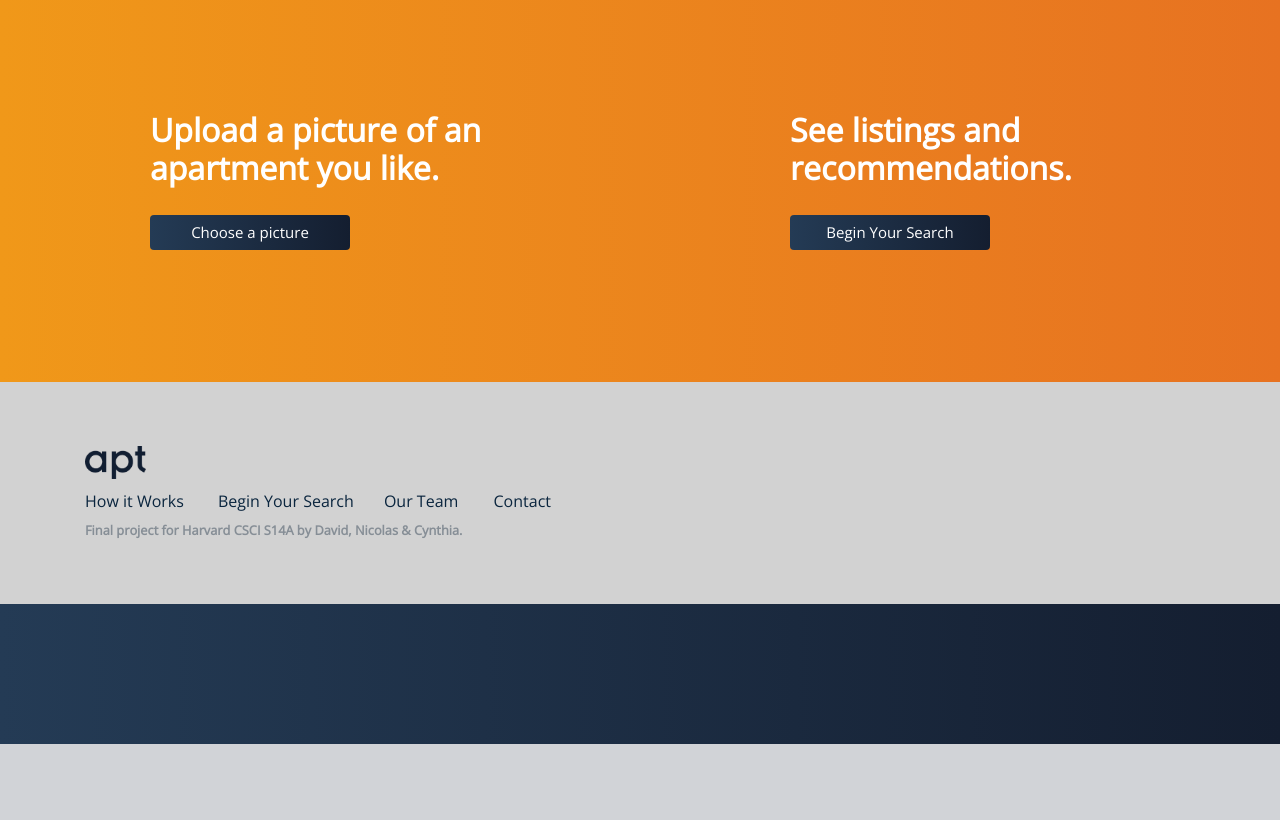
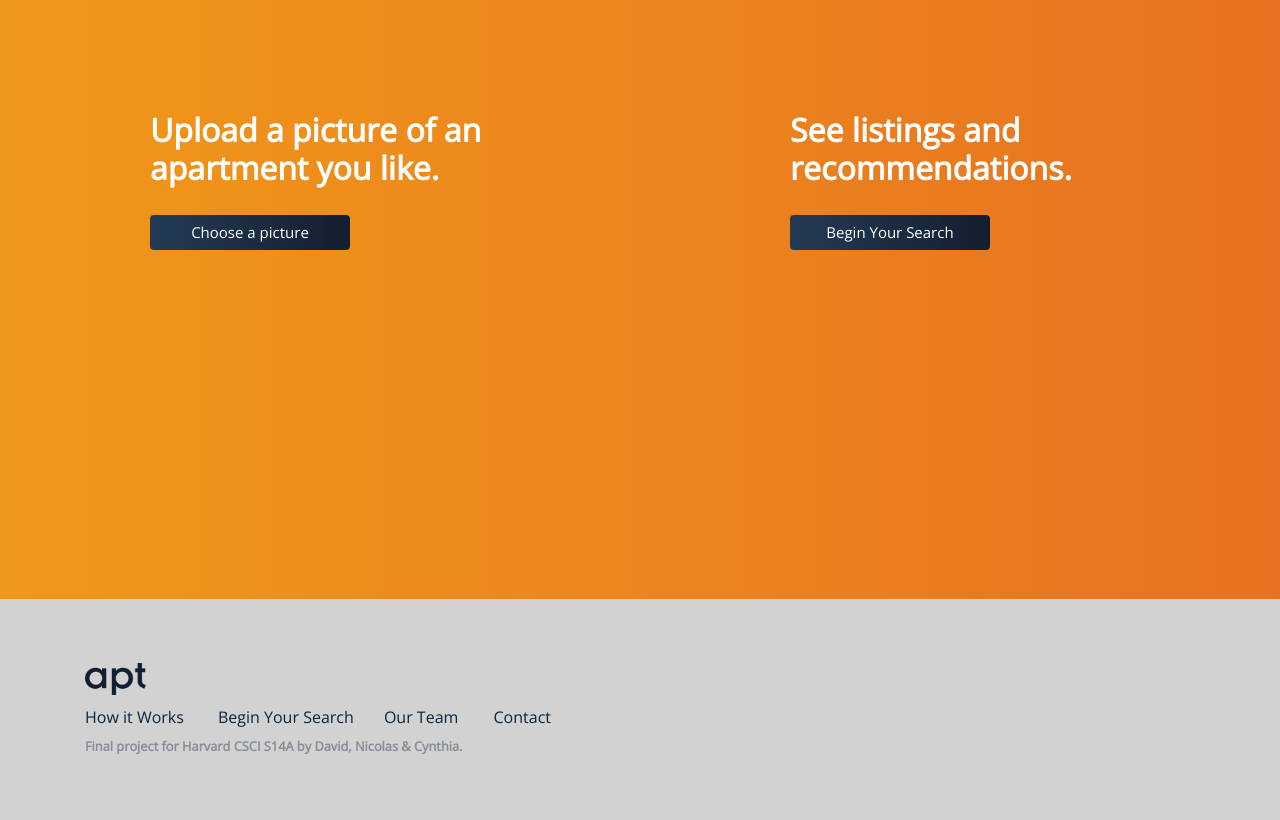
Before and after one commit to davidcrowe/apt, a Flask app: page /begin-search in a window 1280 px wide. Shown: the part 56-876 px from the top of the page. Before the commit the page ends 800 px from the top, so only its background shows below. Run offline with Flask 2, Linux system fonts and the light colour scheme; some libraries are stand-ins or nearby versions.

Commit message:
Update begin-search.html

```diff
--- a/templates/begin-search.html
+++ b/templates/begin-search.html
@@ -1,6 +1,6 @@
 {% extends "layout.html" %} {% block body %}
 
-<section class="features-icons bg-light text-center" style="background: #FF512F;fallback for old browsers */background: -webkit-linear-gradient(to right, #F09819, #FF512F);background: linear-gradient(to right, #F09819, #e77221);">
+<section class="features-icons bg-light text-center" style="height: 600px; background: #FF512F;fallback for old browsers */background: -webkit-linear-gradient(to right, #F09819, #FF512F);background: linear-gradient(to right, #F09819, #e77221);">
   <div class="row" style="width: 100%;">
     <div class="col" style="height: 100%;">
       <div class="row">
```
